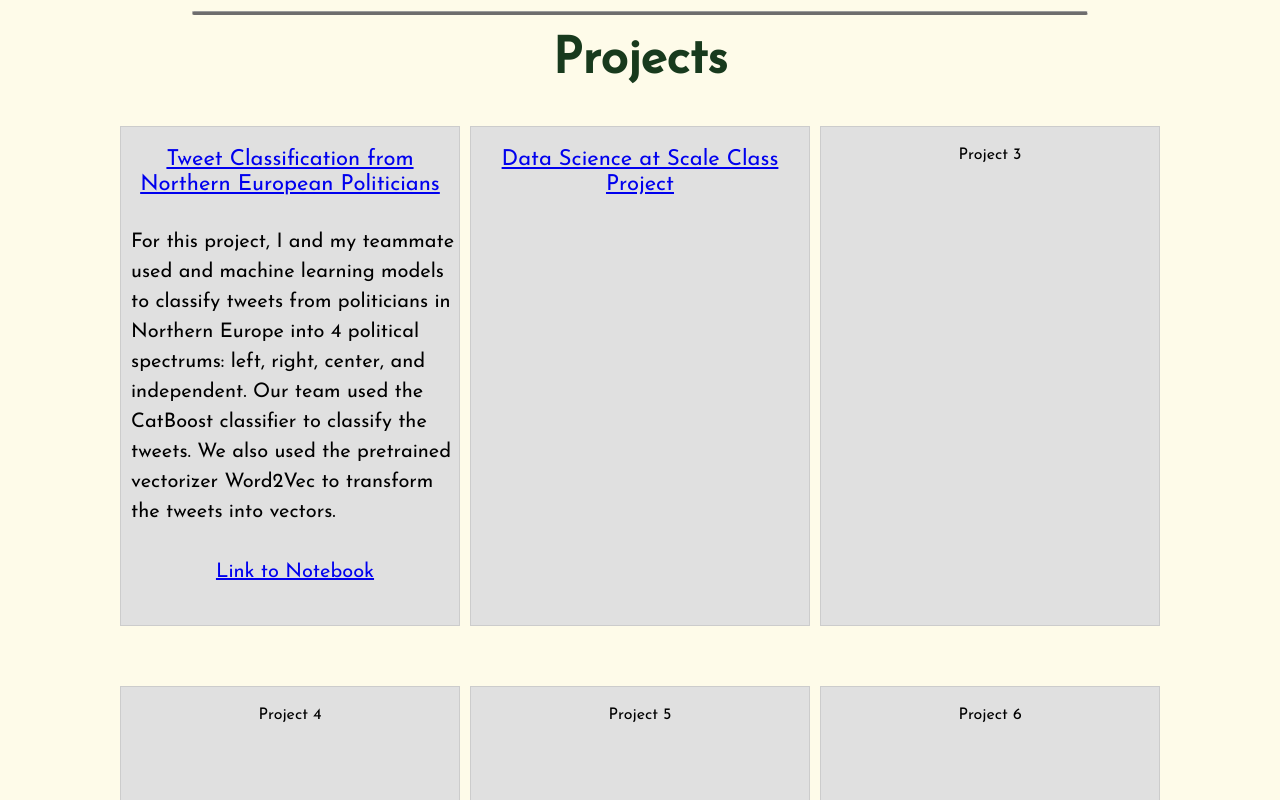
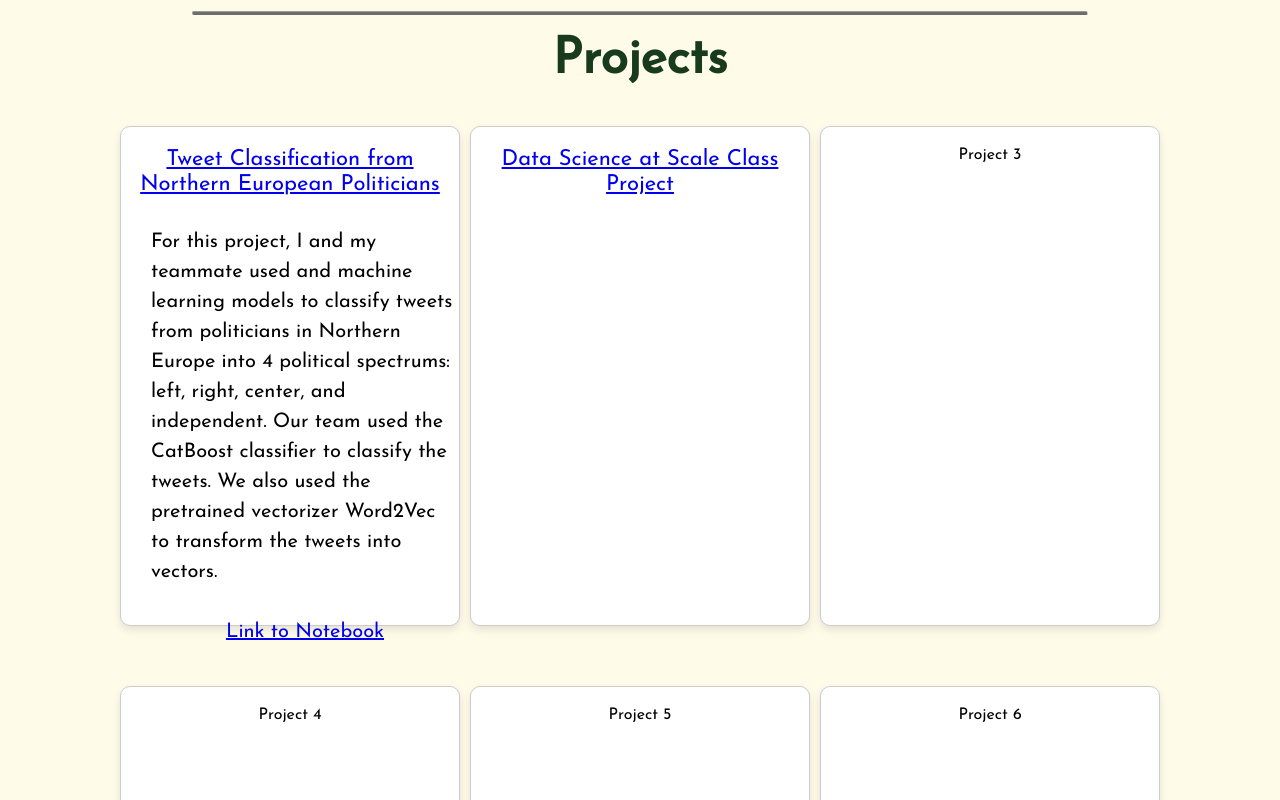
Before and after one commit to hvu76/hvu76.github.io, a plain HTML site: page index.html in a window 1280 px wide. Shown: the part 1400-2200 px from the top of the page. Drawn offline with Linux system fonts and the light colour scheme.

Commit message:
update css file

```diff
--- a/style.css
+++ b/style.css
@@ -209,12 +209,14 @@ nav {
 .grid-item {
     align-items: top;
     justify-content: center;
-    background-color: #e0e0e0;
+    background-color: white;
     border: 1px solid #ccc;
     height: 500px; /* Adjust the height as needed */
     text-align: center;
     margin-bottom: 50px;
     padding-top: 20px;
+    border-radius: 10px;
+    box-shadow: 0 4px 8px rgba(0, 0, 0, 0.1);
 }
 
 #project-title {
@@ -227,7 +229,7 @@ nav {
     line-height: 30px;
     margin-top: 30px;
     margin-bottom: 30px;
-    padding-left: 10px;
+    padding-left: 30px;
     text-align: left;
 }
 
```
